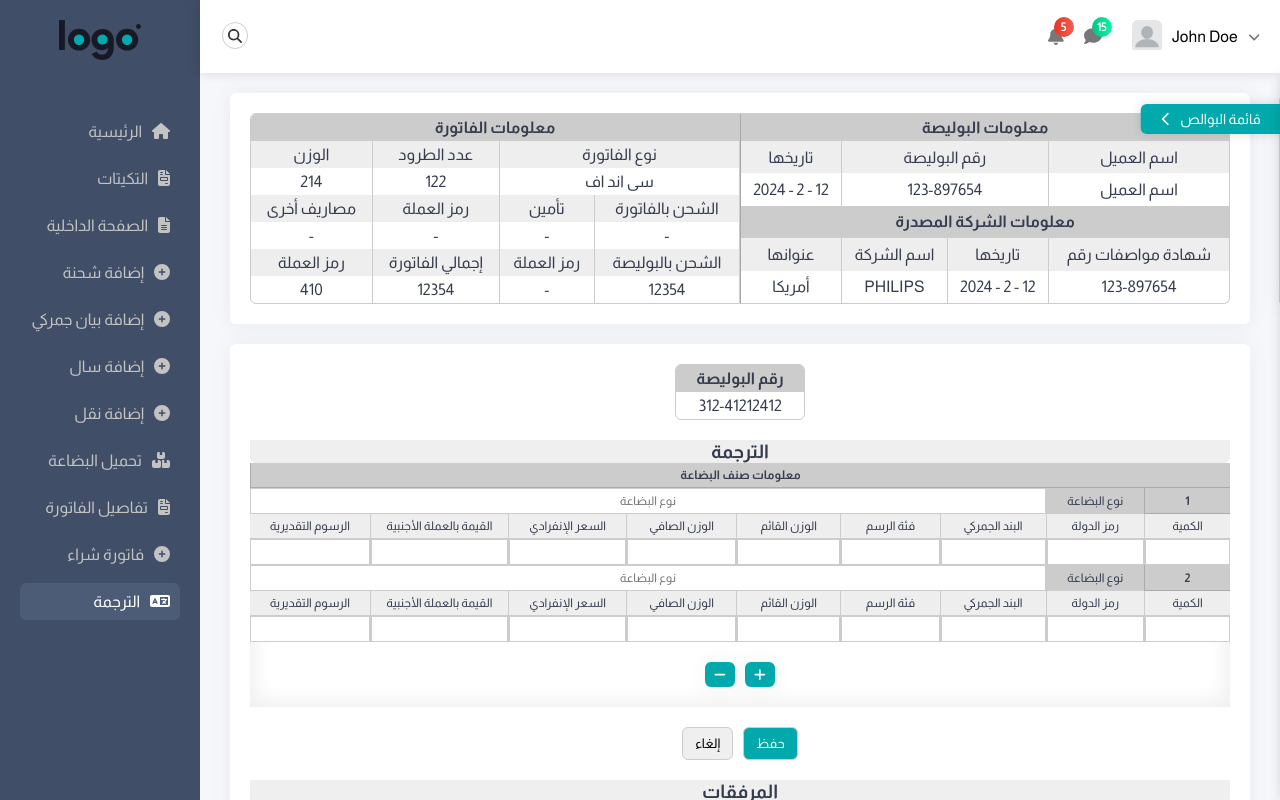
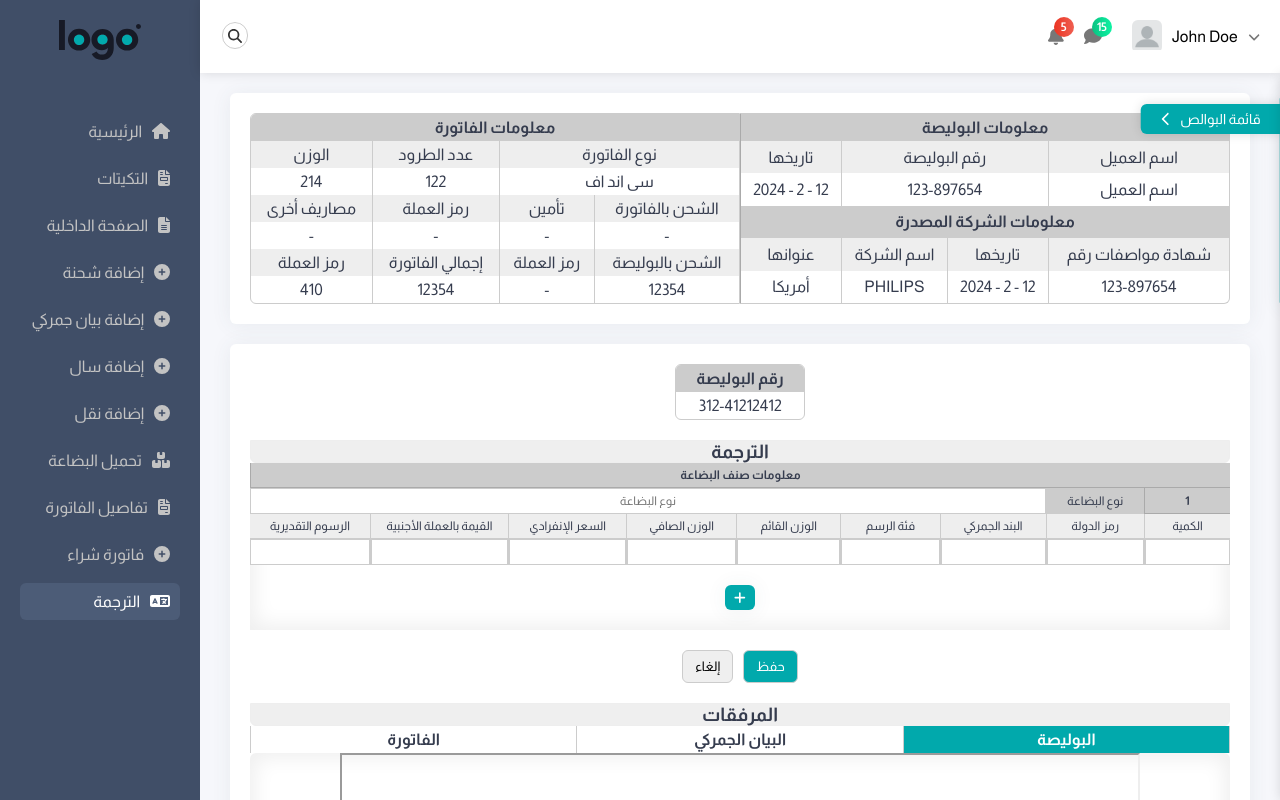
Before and after one commit to MtsmAshraf/adminty-master-react, a React (Create React App) app: page /translation in a window 1280 px wide. Built offline with nearby package versions, Linux system fonts and the light colour scheme.

Commit message:
added removeRow functionality

```diff
--- a/src/Pages/Translation/Translation.jsx
+++ b/src/Pages/Translation/Translation.jsx
@@ -8,10 +8,14 @@ import { FontAwesomeIcon } from "@fortawesome/react-fontawesome"
 import MainBtn from "../../components/MainBtn/MainBtn"
 
 const Translation = () => {
+    let [showRemoveBtn,setShowRemoveBtn] = useState(false)
+    useEffect(() => {
+        document.querySelectorAll("#translation-table tr:not(:has(input))").length > 1 ? setShowRemoveBtn(true) : setShowRemoveBtn(false)
+    })
     const addRow = (e) => {
         e.preventDefault();
+        document.querySelectorAll("#translation-table tr:not(:has(input))").length > 0 ? setShowRemoveBtn(true) : setShowRemoveBtn(false)
         let table = document.querySelector("#translation-table")
-        let lastTr = document.querySelectorAll("#translation-table tr")[document.querySelectorAll("#translation-table tr").length - 1]
         console.log(document.querySelectorAll("#translation-table tr"))
         let thead = document.createElement("thead")
         thead.innerHTML = `
@@ -70,6 +74,14 @@ const Translation = () => {
     }
     const removeRow = (e) => {
         e.preventDefault();
+        document.querySelectorAll("#translation-table tr:not(:has(input))").length > 2 ? setShowRemoveBtn(true) : setShowRemoveBtn(false)
+        let lastTHead = document.querySelector("#translation-table thead:last-of-type")
+        let lastImpTr = document.querySelectorAll("#translation-table tr:not(:has(input))")[document.querySelectorAll("#translation-table tr:not(:has(input))").length - 1]
+        let lastTr = document.querySelectorAll("#translation-table tr:has(input)")[document.querySelectorAll("#translation-table tr:has(input)").length - 1]
+        let table = document.querySelector("#translation-table")
+        table.removeChild(lastTr);
+        table.removeChild(lastImpTr);
+        table.removeChild(lastTHead);
     }
 
     const [openList, setOpenList] = useState(false)
@@ -318,53 +330,6 @@ const Translation = () => {
                                             <input type="number" />
                                         </td>
                                     </tr>
-                                    <thead>
-                                        <th rowSpan={2} colSpan={1} className={styles.count}>2</th>
-                                        <td colSpan={1}>نوع البضاعة</td>
-                                        <td colSpan={8}>
-                                            <input type="text" placeholder="نوع البضاعة"/>
-                                        </td>
-                                    </thead>
-                                    <tr className={styles.impRow}>
-                                        <td>الكمية</td>
-                                        <td>رمز الدولة</td>
-                                        <td>البند الجمركي</td>
-                                        <td>فئة الرسم</td>
-                                        <td>الوزن القائم</td>
-                                        <td>الوزن الصافي</td>
-                                        <td>السعر الإنفرادي</td>
-                                        <td>القيمة بالعملة الأجنبية</td>
-                                        <td>الرسوم التقديرية</td>
-                                    </tr>
-                                    <tr>
-                                        <td>
-                                            <input type="number" />
-                                        </td>
-                                        <td>
-                                            <input type="number" />
-                                        </td>
-                                        <td>
-                                            <input type="number" />
-                                        </td>
-                                        <td>
-                                            <input type="number" />
-                                        </td>
-                                        <td>
-                                            <input type="number" />
-                                        </td>
-                                        <td>
-                                            <input type="number" />
-                                        </td>
-                                        <td>
-                                            <input type="number" />
-                                        </td>
-                                        <td>
-                                            <input type="number" />
-                                        </td>
-                                        <td>
-                                            <input type="number" />
-                                        </td>
-                                    </tr>
                                 </table>
                                 <div className={styles.addRemoveRow}>
                                     <div onClick={(e) => {addRow(e)}}>
@@ -372,7 +337,7 @@ const Translation = () => {
                                             <FontAwesomeIcon icon={faPlus} />
                                         </MainBtn>
                                     </div>
-                                    <div>
+                                    <div onClick={(e) => removeRow(e)} style={{ display: showRemoveBtn ? "block" : "none" }}>
                                         <MainBtn>
                                             <FontAwesomeIcon icon={faMinus} />
                                         </MainBtn>
```
